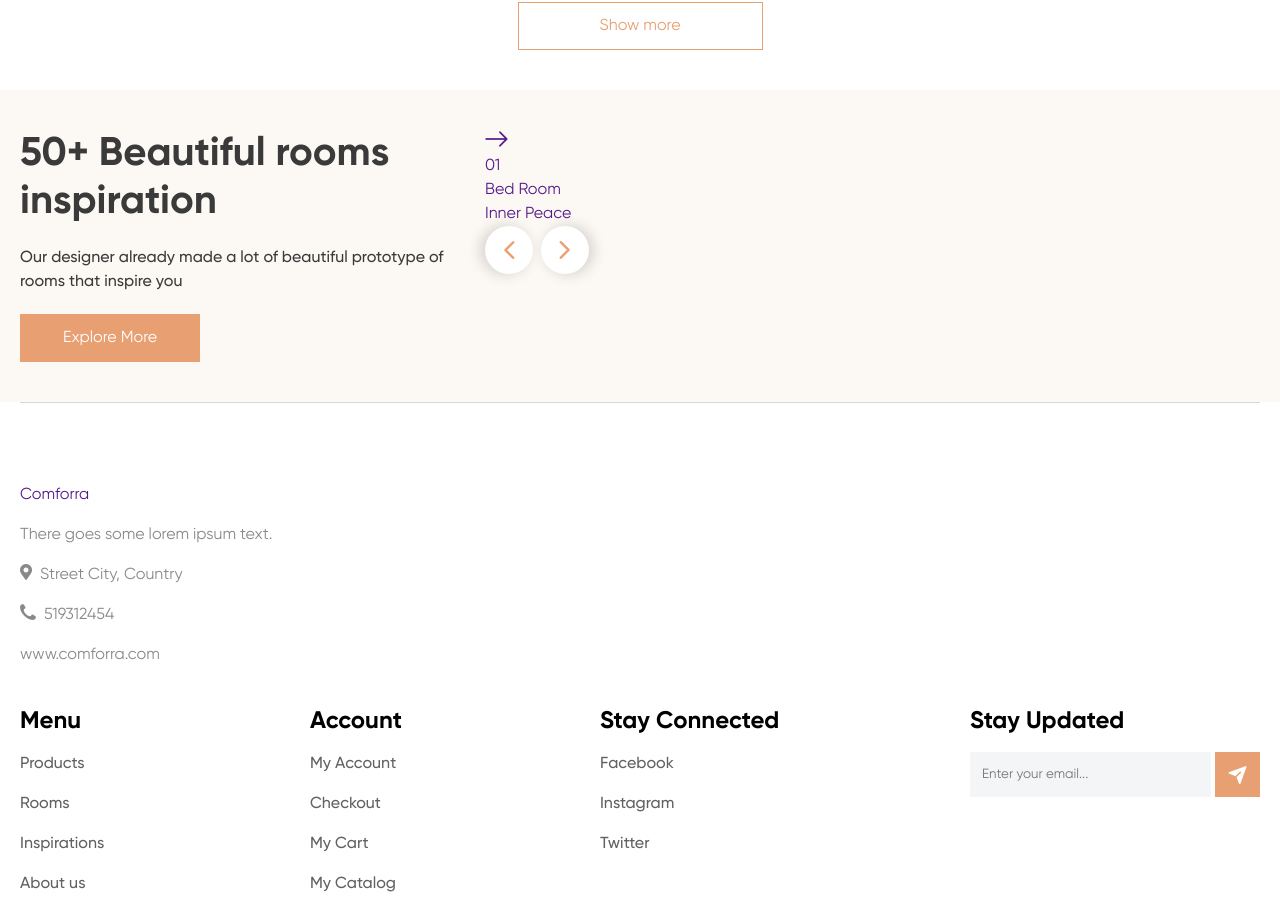
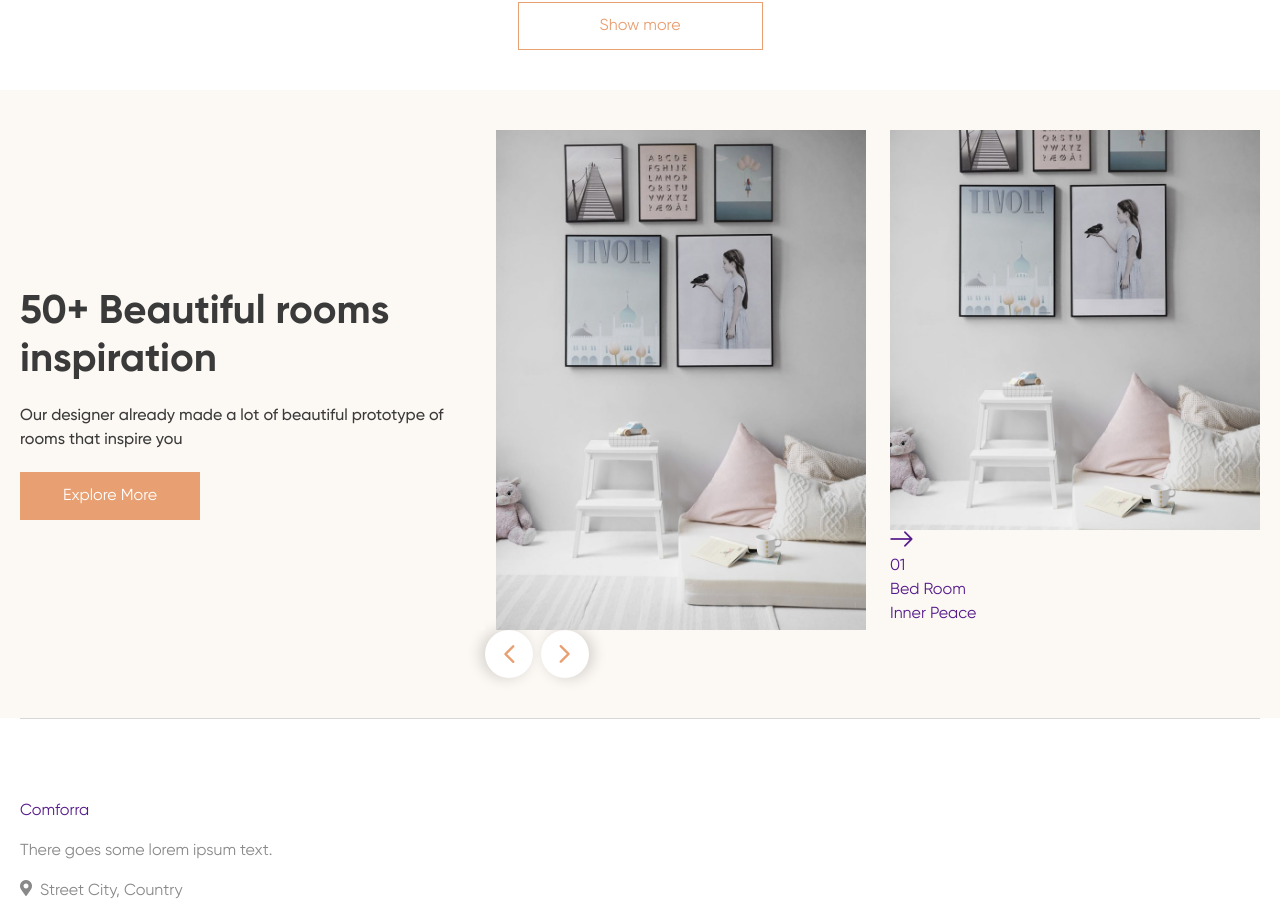
Before and after one commit to jugurj/comforra-furniture-shop, a Vue app: page / in a window 1280 px wide. Shown: the part 1674-2588 px from the top of the page. Built offline with nearby package versions, Linux system fonts and the light colour scheme.

Commit message:
Implemented styles for slide transitions and slide images

```diff
--- a/src/components/Rooms.vue
+++ b/src/components/Rooms.vue
@@ -24,8 +24,7 @@
             :parallax="true"
           >
             <SwiperSlide>
-              <div class="slider-rooms__slide">
-                <div class="slider-tooms__image _ibg">
+              <div class="slider-rooms__image _ibg">
                 <img :src="getImgUrl('01.jpg')" alt="Room image" />
               </div>
               <a href="" class="slider-rooms__content _icon-arrow-link">
@@ -36,7 +35,6 @@
                 </div>
                 <div class="slider-rooms__title">Inner Peace</div>
               </a>
-              </div>
             </SwiperSlide>
           </Swiper>
         </div>
@@ -83,7 +81,7 @@ export default {
   },
   methods: {
     getImgUrl(imageName) {
-      return require("../assets/img/rooms/" + imageName);
+      return require("@/assets/img/rooms/" + imageName);
     },
   },
 };
@@ -141,4 +139,50 @@ export default {
     align-self: flex-start;
   }
 }
+
+.slider-rooms {
+  .swiper-container {
+    overflow: visible;
+    position: relative;
+
+    &::before {
+      content: "";
+      position: absolute;
+      top: 0;
+      height: 100%;
+      width: 100%;
+      left: 0;
+      background-color: #fcf8f3;
+      z-index: 2;
+      transform: translate(-100%, 0px);
+    }
+  }
+
+  .swiper-slide {
+    width: 370px;
+    position: relative;
+    overflow: hidden;
+    min-height: 500px;
+
+    &-active {
+      .slider-rooms__image {
+        padding-bottom: 500px/370px * 100%;
+      }
+    }
+  }
+
+  &__image {
+    transition: padding 0.8s ease 0s;
+    height: 100%;
+    padding-bottom: 400px/370px * 100%;
+
+    @media (mix-width: $md3 + px) {
+      height: 83%;
+    }
+  }
+
+  &__content {
+    position: absolute;
+  }
+}
 </style>
```
Lines whose indentation alone changed are shown as unchanged.
